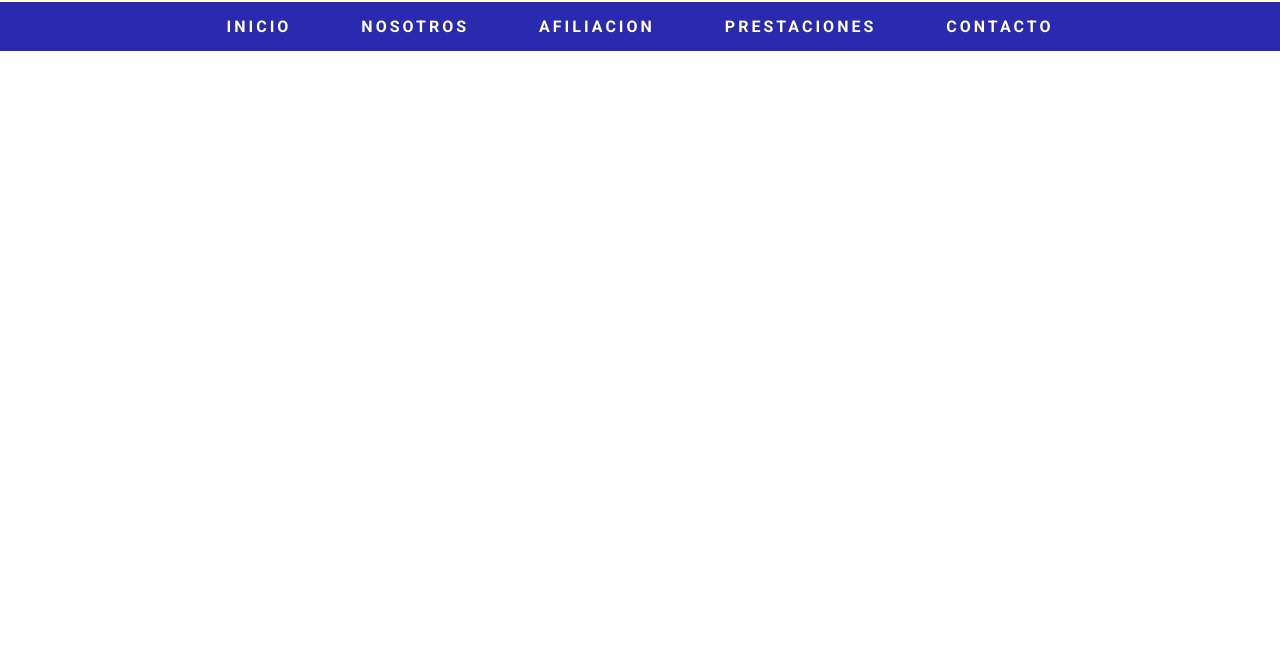
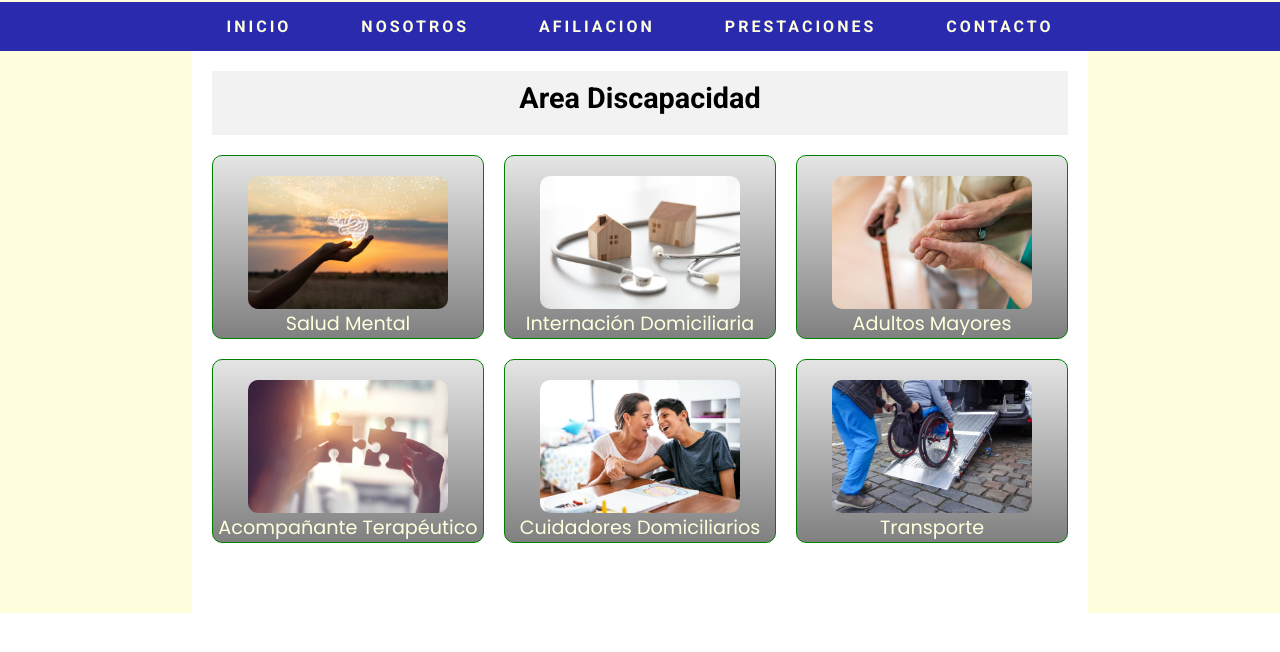
Before and after one commit to ArielNieto1975/Incluir-Salud-Cordoba, a website: page pages/area_discapacidad.html in a window 1280 px wide. Shown: the part 114-766 px from the top of the page. Drawn offline with nearby package versions, Linux system fonts and the light colour scheme; a web font is replaced by a local one.

Commit message:
area discapacidad

```diff
--- a/pages/area_discapacidad.html
+++ b/pages/area_discapacidad.html
@@ -67,6 +67,36 @@
         </nav>
 
     </header>
+    <main>
+        <div class="main">
+            <h1 class="tituloarea">Area Discapacidad</h1>
+            <section class="disca">
+                <section class="disca__seccion">
+                    <a href="./disca/saludmental.html"><img src="../assets/salud_mental.jpg" alt="">Salud Mental</a>
+
+                </section>
+                <section class="disca__seccion">
+                    <a href="./disca/internacion.html"><img src="../assets/internadomi.jpg" alt="">Internación Domiciliaria</a>
+                </section>
+                <section class="disca__seccion">
+                    <a href="./disca/adultos.html"><img src="../assets/adulto.jpg" alt="">Adultos Mayores</a>
+
+                </section>
+                <section class="disca__seccion">
+                    <a href="./disca/aompanante.html"><img src="../assets/acompañamiento.jpg" alt="">Acompañante Terapéutico</a>
+
+                </section>
+                <section class="disca__seccion">
+                    <a href="./disca/cuidadores.html"><img src="../assets/cuidado.jpg" alt="">Cuidadores Domiciliarios</a>
+
+                </section>
+                <section class="disca__seccion">
+                    <a href="./disca/transporte.html"><img src="../assets/traslado.jpg" alt="">Transporte</a>
+
+                </section>
+            </section>
+        </div>
+    </main>
 
 </body>
 </html>
--- /dev/null
+++ b/sass/_disca.scss
@@ -0,0 +1,77 @@
+.tituloarea {
+    padding: 10px;
+    background-color: rgba(128, 128, 128, 0.1);
+    font-size: 1.8em;
+    font-family: 'Segoe UI', Tahoma, Geneva, Verdana, sans-serif;
+    width: 100%;
+    margin: 0 auto 20px;
+    text-align: center;
+    font-family: 'Roboto', sans-serif;
+}
+
+.disca{
+    width: 100%;
+    margin: 0 auto;
+    display: grid;
+    grid-template-columns: repeat(3, 1fr);
+    justify-content: space-around;
+    gap: 20px;
+    padding-bottom: 50px;
+
+    &__seccion {
+        font-size: 1.2rem;
+        display: grid;
+        grid-template-rows: 1fr;
+        align-items: center;
+        border: 1px solid green;
+        border-radius: 10px;
+        background-image: linear-gradient(rgba(0, 0, 0, 0.1), grey);
+        & a{
+            text-align: center;
+            display: flex;
+            flex-direction: column;
+            justify-content: center;
+            align-items: center;
+            color: $colorlight;
+        }
+
+        & img {
+            margin-top: 20px;
+            min-width: 200px;
+            width: 40%;
+            position: relative !important;
+            border-radius: 10px;
+
+        }
+        &:hover {
+            transform: scale(0.95, 0.95);
+            transition: all .5s;
+            box-shadow: 5px 5px 25px $colordark;
+        }
+    }
+
+}
+@media (max-width:1250px) {
+    .disca{
+        grid-template-columns: repeat(2, 1fr);
+        &__seccion img {
+            width: 90%;
+        }
+    }
+
+}
+@media (max-width:650px) {
+    .disca{
+        grid-template-columns: 1fr;
+    }
+}
+@media (max-width:500px) {
+    .disca{
+        &__seccion{
+            font-size: 1em;
+        }
+    }
+    .tituloarea{
+        font-size: 1.5rem;
+    }
+}
--- a/sass/index.scss
+++ b/sass/index.scss
@@ -14,3 +14,4 @@ a {
 @import 'inicio';
 @import 'footer';
 @import 'contacto';
+@import 'disca';
```
Also changed, not shown: css/style.css.
